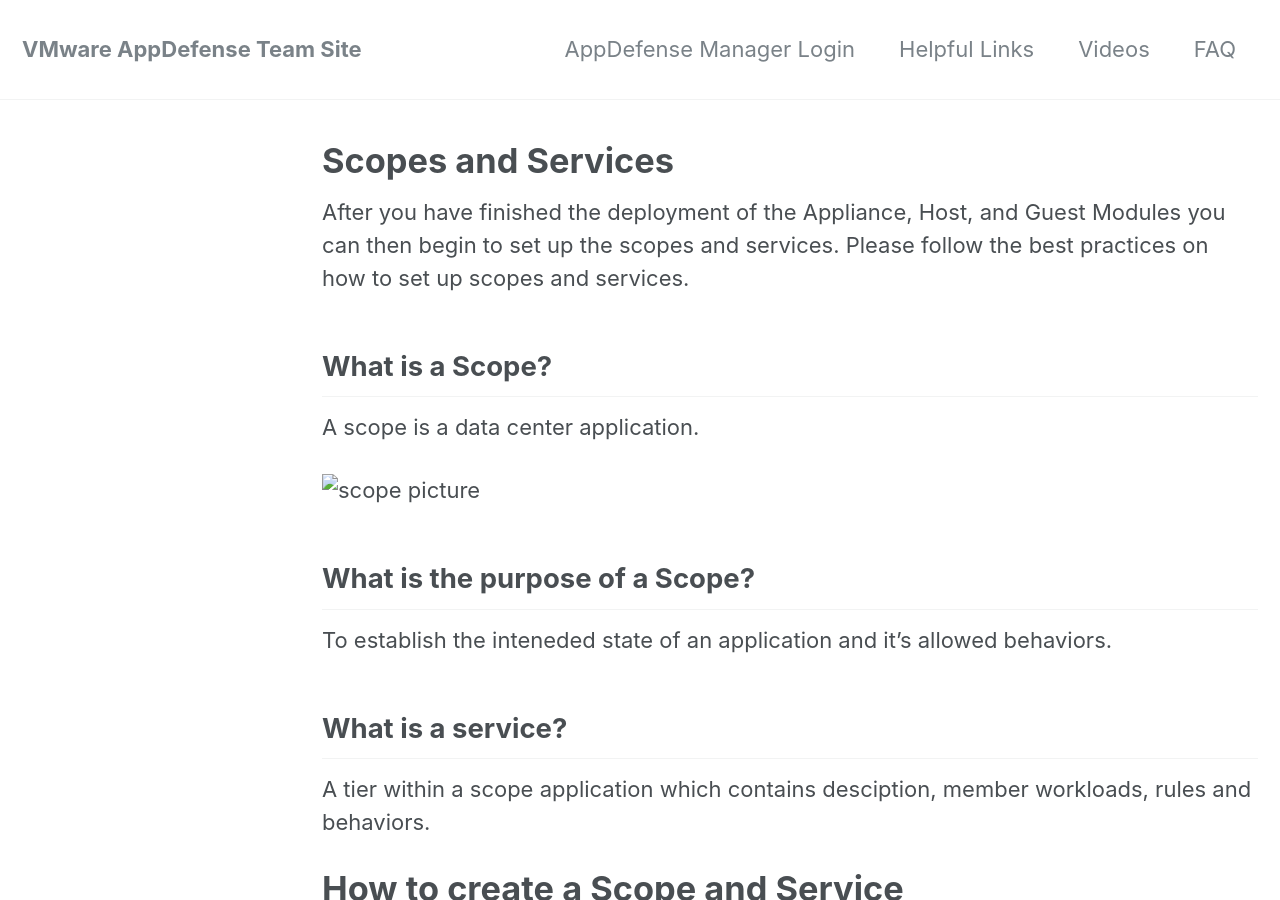
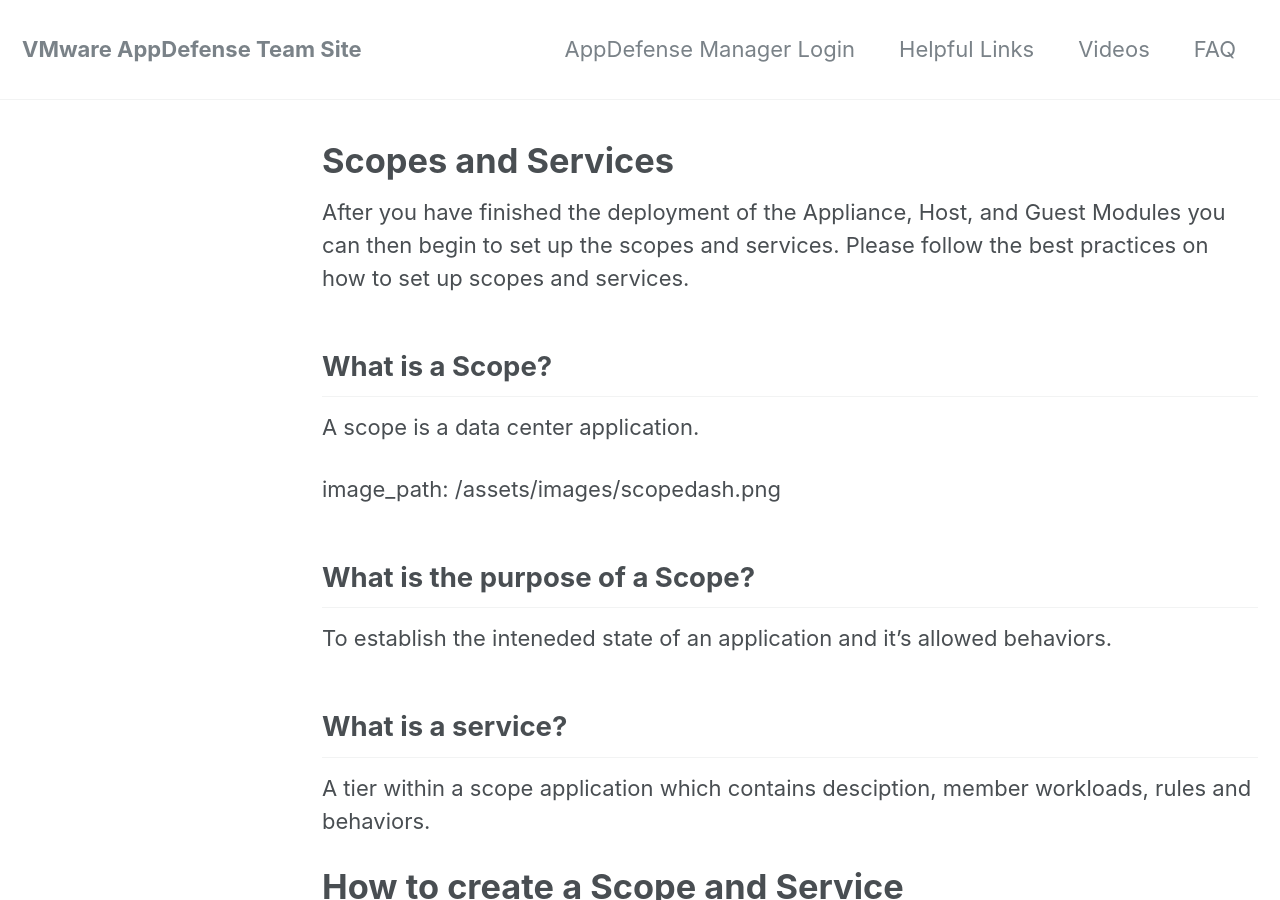
Before and after one commit to vmware-csa-team/AppDefense-Quick-Start-Guide, a Jekyll site: the page built from AppD Pages/2019-07-08-workshop-manual-jp.md, in a window 1280 px wide and 900 px high. Built offline with Jekyll 4.4.1, drawn with Linux system fonts in a browser that asks for light colours; nearby versions of some CDN libraries.

Commit message:
image pathj

```diff
--- a/AppD Pages/2019-07-08-workshop-manual-jp.md
+++ b/AppD Pages/2019-07-08-workshop-manual-jp.md
@@ -14,7 +14,7 @@ After you have finished the deployment of the Appliance, Host, and Guest Modules
 
  A scope is a data center application.
 
-<img src="assets/images/scopedash.png" alt="scope picture" style="width:200px;height:200px">
+image_path: /assets/images/scopedash.png
 
 ## What is the purpose of a Scope?
 
```
